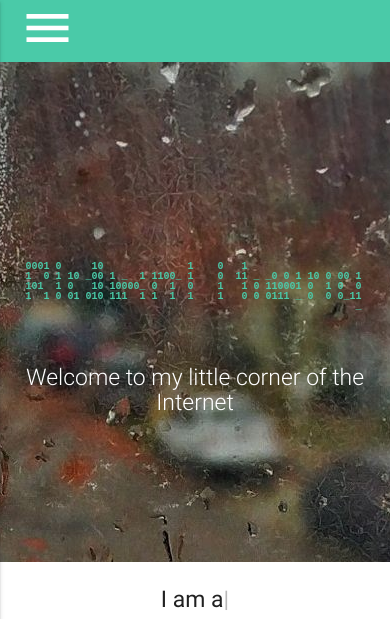
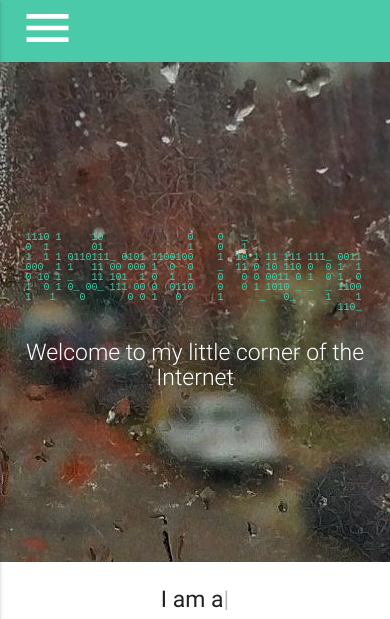
Before and after one commit to aeolyus/personal-website-v1, a plain HTML site: page index.html in a window 390 px wide. Shown: the top 619 px of the page. Drawn offline with nearby package versions, Linux system fonts and the light colour scheme.

Commit message:
fixed mobile bug with ascii

```diff
--- a/index.html
+++ b/index.html
@@ -63,7 +63,7 @@
                     <br>
                     <br>
                     <br>
-                    <h1><div data-letter-crap="images/title.png" " data-lettercrap-aspect-ratio="0.22" data-lettercrap-words="richard huang hacker programmer painter photographer robotics kungfu cryptography hooman student artist"></div></h1>
+                    <div data-letter-crap="images/title.png" " data-lettercrap-aspect-ratio="0.3" data-lettercrap-words="richard huang hacker programmer painter photographer robotics kungfu cryptography hooman student artist"></div>
                     <div class="row center">
                         <h5 class="header white-text col s12 light">Welcome to my little corner of the Internet</h5>
                     </div>
```
